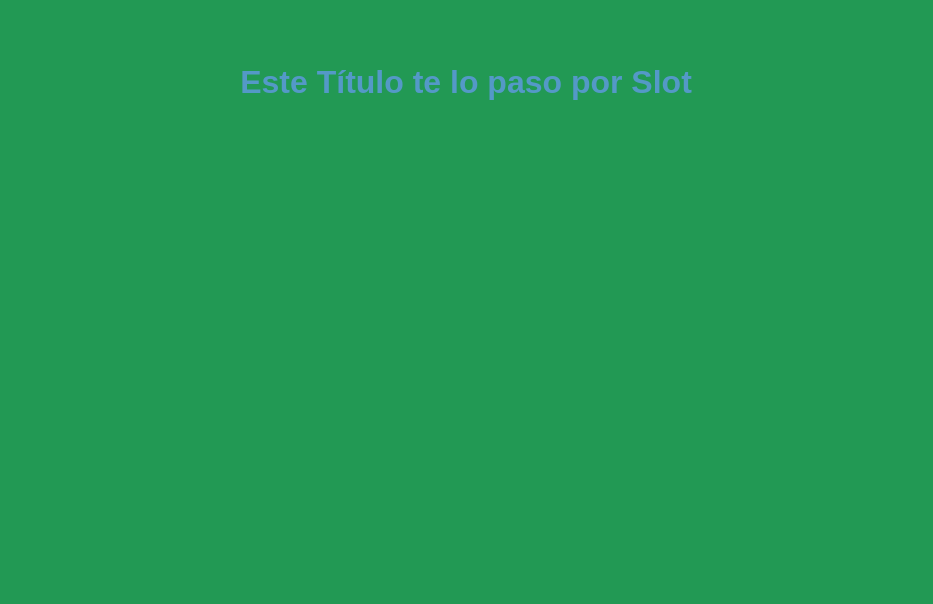
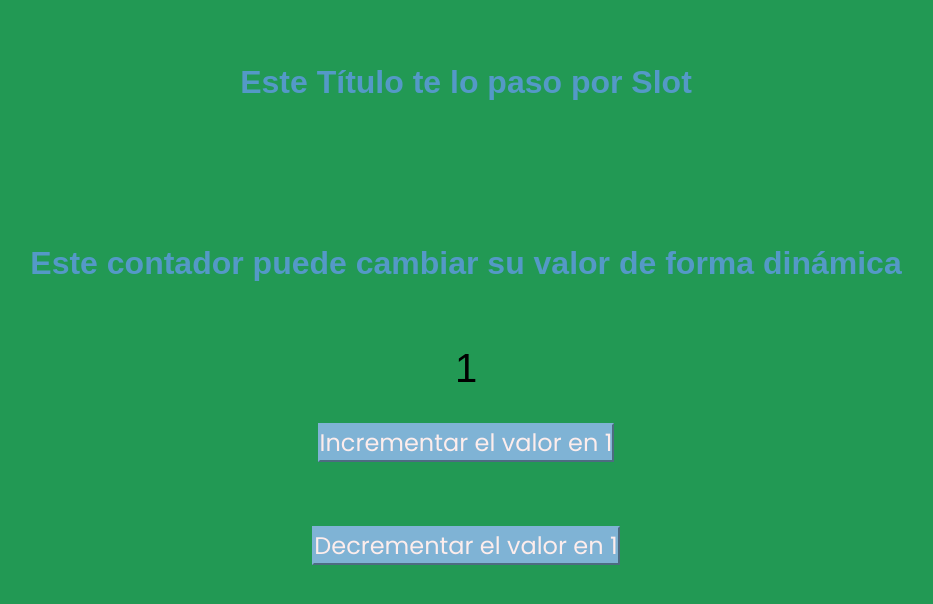
Before and after one commit to Antonio-Moya-Calvo/Ejercicio-vue2, a Vue app: page / in a window 1280 px wide. Shown: the top 604 px of the page, without its empty margins (174-1107 px from the left). Built offline with nearby package versions, Linux system fonts and the light colour scheme.

Commit message:
Ejercicio 5 Vue, Contador

```diff
--- a/src/App.vue
+++ b/src/App.vue
@@ -1,6 +1,8 @@
 <script lang="ts" setup>
 import TheTitle from '@/components/TheTitle.vue'
+import TheCounter from '@/components/TheCounter.vue';
 </script>
 <template>
     <TheTitle>Este Título te lo paso por Slot</TheTitle>
+    <TheCounter></TheCounter>
 </template>
--- a/src/assets/styles.scss/reset.scss
+++ b/src/assets/styles.scss/reset.scss
@@ -5,15 +5,19 @@
   box-sizing: border-box;
 }
 
-  html, body {
+html,
+body {
   height: 100%;
 }
 
-  input, select, textarea {
+input,
+select,
+textarea {
   max-width: 100%;
 }
 
-  ul, ol {
+ul,
+ol {
   list-style: none;
 }
 
@@ -30,3 +34,10 @@
   background-color: var(--c-background-color);
   font-family: 'Grandstander Variable', sans-serif;
 }
+button {
+  font-family: 'poppins';
+  font-size: var(--fs-medium);
+  color: var(--c-secondary-color);
+  background-color: var(--c-accent-color);
+  border-color: var(--c-accent-color);
+}
--- a/src/assets/styles.scss/variables.scss
+++ b/src/assets/styles.scss/variables.scss
@@ -1,8 +1,8 @@
 /*GLOBAL VARIABLES*/
 
 :root {
-    --c-white:#ffffff;
-    --c-back: #000000;
+  --c-white: #ffffff;
+  --c-black: #000000;
   --c-red: red;
   --c-primarycolor: #5499c7;
   --c-secondary-color: #fdedec;
@@ -18,4 +18,4 @@
   --fs-big-medium: 2.5rem;
   --fs-extra-big: 3rem;
   --fs-titular-big: 4rem;
-};
+}
--- /dev/null
+++ b/src/components/TheCounter.vue
@@ -0,0 +1,51 @@
+<script lang="ts" setup>
+import TheTitle from '@/components/TheTitle.vue'
+import { ref } from 'vue'
+
+const contador = ref(1)
+function increment() {
+  contador.value++
+}
+function decremet() {
+  contador.value--
+}
+</script>
+
+<template>
+  <section class="counter">
+    <TheTitle class="counter__title"
+      >Este contador puede cambiar su valor de forma dinámica</TheTitle
+    >
+    <p class="counter__value">{{ contador }}</p>
+    <p class="counter__increment">
+      <button @click="increment" class="counter__increment-button">
+        Incrementar el valor en 1
+      </button>
+    </p>
+    <p class="counter__decrement">
+      <button @click="decremet" class="counter__decrement-button">Decrementar el valor en 1</button>
+    </p>
+  </section>
+</template>
+
+<style lang="scss" scoped>
+.counter {
+  width: fit-content;
+  margin: auto;
+  padding: 1em 1em;
+  display: flex;
+  flex-direction: column;
+  align-items: center;
+
+  &__value {
+    font-size: var(--fs-big-medium);
+    color: var(--c-black);
+  }
+  &__increment {
+    margin: 2em 2em;
+  }
+  &__decrement {
+    margin: 2em 2em;
+  }
+}
+</style>
```
Lines whose indentation alone changed are shown as unchanged.
